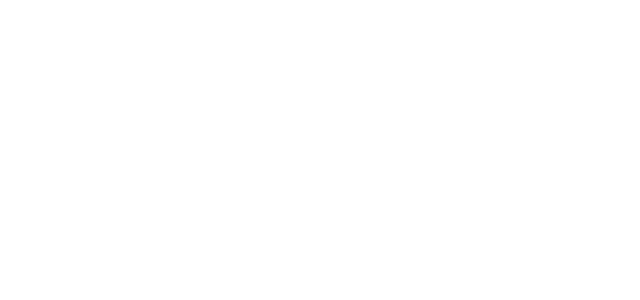
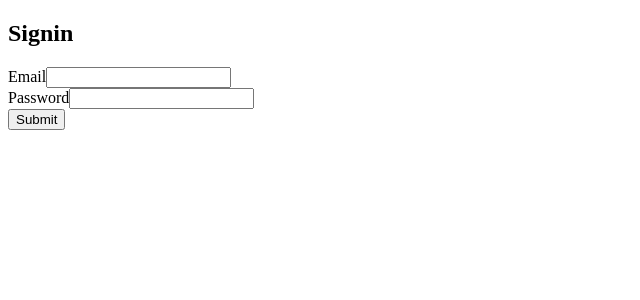
Before and after one commit to Amanthukral12/Social-Media, a React (Create React App) app in the folder frontend/: page /signin in a window 1280 px wide. Shown: the top 300 px of the page, without its empty margins (0-640 px from the left). Built offline with nearby package versions, Linux system fonts and the light colour scheme.

Commit message:
Adding signin page

```diff
--- a/frontend/src/MainRouter.js
+++ b/frontend/src/MainRouter.js
@@ -2,6 +2,7 @@ import React from 'react';
 import { Route, Switch } from 'react-router-dom';
 import Home from './core/Home';
 import Signup from './user/Signup';
+import Signin from './user/Signin';
 
 function MainRouter() {
     return (
@@ -9,6 +10,7 @@ function MainRouter() {
             <Switch>
                 <Route exact path="/" component={Home}></Route>
                 <Route exact path="/signup" component={Signup}></Route>
+                <Route exact path="/signin" component={Signin}></Route>
             </Switch>
         </div>
     )
--- /dev/null
+++ b/frontend/src/user/Signin.js
@@ -0,0 +1,87 @@
+import React, { Component } from 'react'
+import { Redirect } from 'react-router-dom';
+
+export default class Signin extends Component {
+    constructor() {
+        super()
+        this.state = {
+            email: "",
+            password: "",
+            error: "",
+            redirectToReferer: false
+        };
+    }
+
+    handleChange = (name) => (event) => {
+        this.setState({ error: "" })
+        this.setState({ [name]: event.target.value });
+    };
+
+    authenticate(jwt, next) {
+        if (typeof window !== "undefined") {
+            localStorage.setItem("jwt", JSON.stringify(jwt))
+            next()
+        }
+    }
+
+    clickSubmit = event => {
+        event.preventDefault();
+        const { email, password } = this.state
+        const user = {
+            email,
+            password
+        };
+        this.signin(user)
+            .then(data => {
+                if (data.error) this.setState({ error: data.error })
+                else {
+                    this.authenticate(data, () => {
+                        this.setState({ redirectToReferer: true })
+                    })
+                }
+            })
+    };
+
+    signin = (user) => {
+        return fetch("http://localhost:8080/signin", {
+            method: "POST",
+            headers: {
+                Accept: "application/json",
+                "Content-Type": "application/json"
+            },
+            body: JSON.stringify(user)
+        })
+            .then(response => {
+                return response.json()
+            })
+            .catch(err => console.log(err));
+    }
+
+    render() {
+
+        if (this.state.redirectToReferer) {
+            return <Redirect to="/" />
+        }
+        return (
+            <div className="container">
+                <h2 className="mt-5 mb-5">Signin</h2>
+
+                <div className="alert alert-danger" style={{ display: this.state.error ? "" : "none" }}>{this.state.error}</div>
+
+
+                <form action="">
+
+                    <div className="form-group">
+                        <label className="text-muted">Email</label>
+                        <input onChange={this.handleChange("email")} type="email" className="form-control" value={this.state.email} />
+                    </div>
+                    <div className="form-group">
+                        <label className="text-muted">Password</label>
+                        <input onChange={this.handleChange("password")} type="password" className="form-control" value={this.state.password} />
+                    </div>
+                    <button onClick={this.clickSubmit} className="btn btn-raised btn-primary">Submit</button>
+                </form>
+            </div>
+        )
+    }
+}
```
